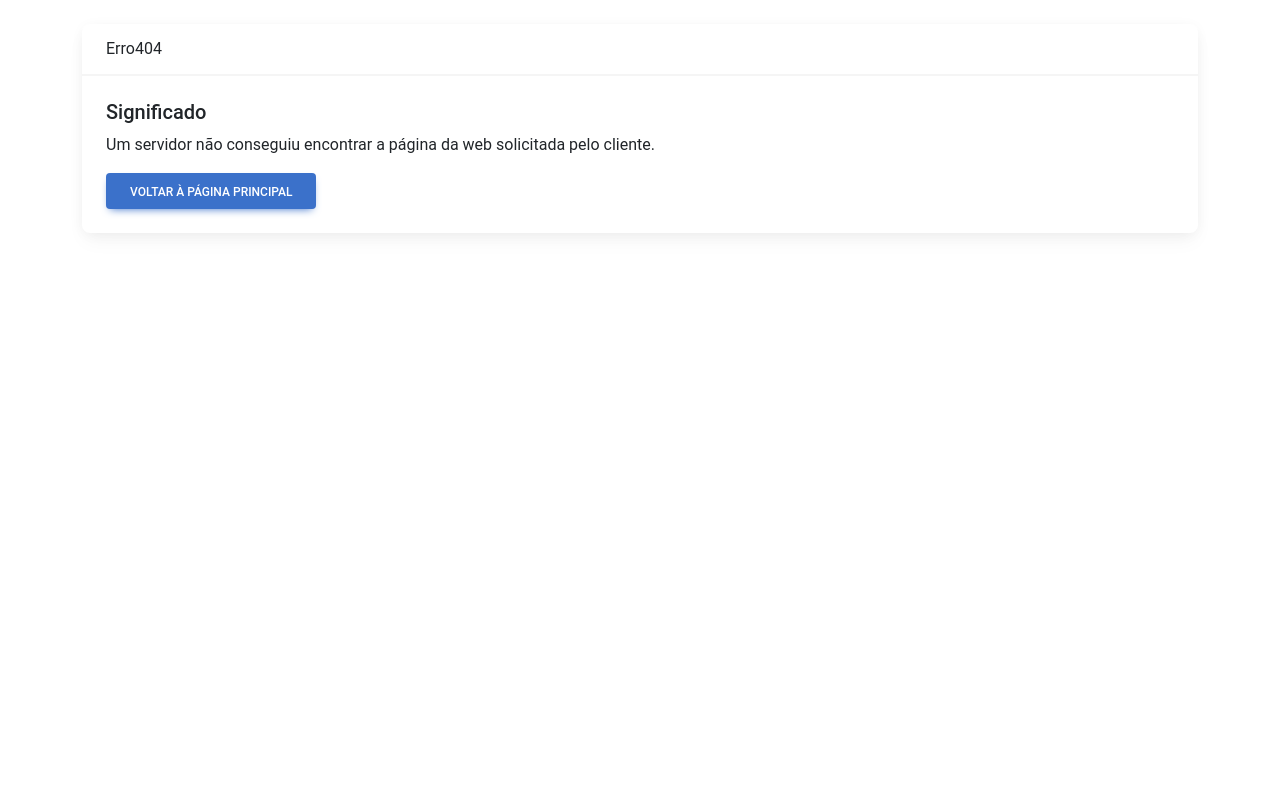
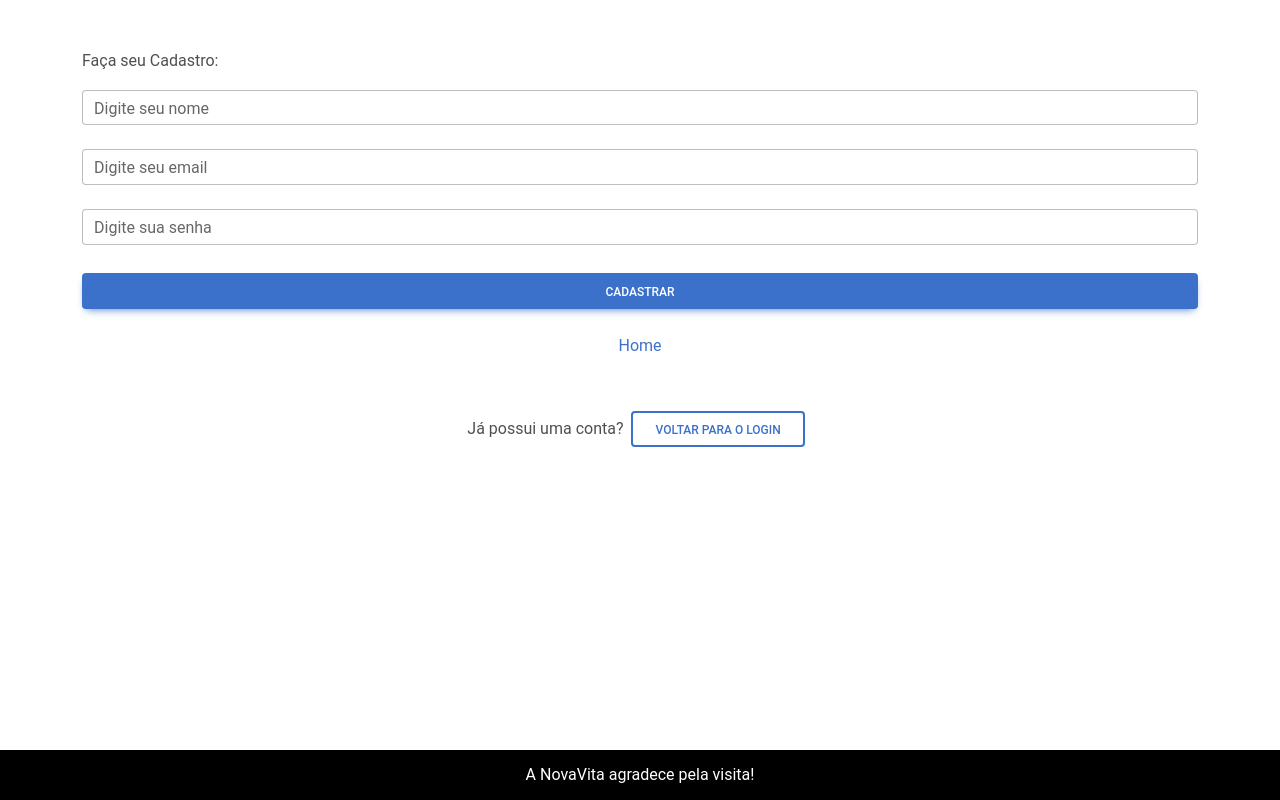
Before and after one commit to NovaVita/FRONT-JS-GS, a React (Vite) app: page /cadastro in a window 1280 px wide. Built offline with nearby package versions, Linux system fonts and the light colour scheme.

Commit message:
Cadastro sendo feito

```diff
--- /dev/null
+++ b/src/components/Cadastro.jsx
@@ -0,0 +1,179 @@
+import { useState } from "react";
+import { useNavigate, Link } from "react-router-dom";
+import {
+  MDBBtn,
+  MDBContainer,
+  MDBRow,
+  MDBCol,
+  MDBInput,
+} from "mdb-react-ui-kit";
+import "mdb-react-ui-kit/dist/css/mdb.min.css";
+
+export default function Cadastro() {
+  const navigate = useNavigate();
+
+  const [novoUsuario, setNovoUsuario] = useState({
+    name: "",
+    email: "",
+    senha: "",
+  });
+
+  const verificarEmailExistente = async (email) => {
+    try {
+      const response = await fetch(
+        `http://localhost:3000/usuarios?email=${email}`
+      );
+      const data = await response.json();
+      return data.length > 0;
+    } catch (error) {
+      console.error("Erro ao verificar e-mail:", error);
+      return false;
+    }
+  };
+
+  const handleRegistro = async () => {
+    if (novoUsuario.name && novoUsuario.email && novoUsuario.senha) {
+      const emailExistente = await verificarEmailExistente(novoUsuario.email);
+
+      if (emailExistente) {
+        alert("Este e-mail já está em uso. Tente outro e-mail.");
+      } else {
+        try {
+          const response = await fetch("http://localhost:3000/usuarios", {
+            method: "POST",
+            headers: {
+              "Content-Type": "application/json",
+            },
+            body: JSON.stringify(novoUsuario),
+          });
+
+          if (response.ok) {
+            alert("Cadastro realizado com sucesso!");
+            setNovoUsuario({ name: "", email: "", senha: "" });
+
+            // window.location.href = "/login";
+            navigate("/login");
+          } else {
+            alert("Falha ao registrar usuário.");
+          }
+        } catch (error) {
+          alert("Ocorreu um erro no processamento da sua solicitação!");
+        }
+      }
+    } else {
+      alert("Por favor, preencha todos os campos.");
+    }
+  };
+
+  const handleChange = (e) => {
+    const { name, value } = e.target;
+    setNovoUsuario({ ...novoUsuario, [name]: value });
+  };
+
+  //   const handleVoltarLogin = () => {
+  //     navigate("/login");
+  //   };
+
+  return (
+    <MDBContainer className="my-5 gradient-form">
+      <MDBRow>
+        <MDBCol col="6" className="mb-5">
+          <form className="d-flex flex-column">
+            <p>Faça seu Cadastro:</p>
+
+            <MDBInput
+              wrapperClass="mb-4"
+              label="Digite seu nome"
+              type="text"
+              name="name"
+              placeholder="Nome"
+              value={novoUsuario.name}
+              onChange={handleChange}
+            />
+            <MDBInput
+              wrapperClass="mb-4"
+              label="Digite seu email"
+              type="email"
+              name="email"
+              placeholder="Email"
+              value={novoUsuario.email}
+              onChange={handleChange}
+            />
+            <MDBInput
+              wrapperClass="mb-4"
+              label="Digite sua senha"
+              type="password"
+              name="senha"
+              placeholder="Senha"
+              value={novoUsuario.senha}
+              onChange={handleChange}
+            />
+
+            <div className="text-center pt-1 mb-5 pb-1">
+              <MDBBtn
+                className="mb-4 w-100 gradient-custom-2"
+                onClick={handleRegistro}
+              >
+                Cadastrar
+              </MDBBtn>
+              <div className="text-muted">
+                <a className="custom1" href="/">
+                  Home
+                </a>
+              </div>
+            </div>
+          </form>
+          <div className="d-flex flex-row align-items-center justify-content-center pb-4 mb-4">
+            <p className="mb-0">Já possui uma conta?</p>
+            <div className="mx-2">
+              <Link to="/login">
+                <MDBBtn outline id="custom2">
+                  Voltar para o login
+                </MDBBtn>
+              </Link>
+            </div>
+          </div>
+        </MDBCol>
+      </MDBRow>
+    </MDBContainer>
+    // <div class="container">
+    //   <h2 className="cadH">Cadastro de Usuário:</h2>
+    //   <div class="mb-3">
+    //     <input
+    //       type="text"
+    //       class="form-control"
+    //       name="name"
+    //       placeholder="Nome"
+    //       value={novoUsuario.name}
+    //       onChange={handleChange}
+    //     />
+    //   </div>
+    //   <div class="mb-3">
+    //     <input
+    //       type="email"
+    //       class="form-control"
+    //       name="email"
+    //       placeholder="Digite seu email"
+    //       value={novoUsuario.email}
+    //       onChange={handleChange}
+    //     />
+    //   </div>
+    //   <div class="mb-3">
+    //     <input
+    //       type="password"
+    //       class="form-control"
+    //       name="senha"
+    //       placeholder="Digite sua senha"
+    //       value={novoUsuario.senha}
+    //       onChange={handleChange}
+    //     />
+    //   </div>
+    //   <button class="btnCad" onClick={handleRegistro}>
+    //     Cadastrar
+    //   </button>
+    //   <button class="btnVolt" onClick={handleVoltarLogin}>
+    //     Voltar para o Login
+    //   </button>
+    // </div>
+  );
+}
--- a/src/components/Header.jsx
+++ b/src/components/Header.jsx
@@ -12,8 +12,8 @@ function Teste() {
         <Navbar.Collapse id="basic-navbar-nav">
           <Nav className="me-auto">
             <Nav.Link href="/erro404">Home</Nav.Link>
-            <NavDropdown title="Dropdown" id="basic-nav-dropdown">
-              <NavDropdown.Item href="/erro404">Page1</NavDropdown.Item>
+            <NavDropdown title="Acessos" id="basic-nav-dropdown">
+              <NavDropdown.Item href="/erro404">Monitoramento</NavDropdown.Item>
               <NavDropdown.Item href="/erro404">Page2</NavDropdown.Item>
               <NavDropdown.Item href="/erro404">Page3</NavDropdown.Item>
 
--- a/src/components/Login.jsx
+++ b/src/components/Login.jsx
@@ -2,8 +2,7 @@
 // import Form from "react-bootstrap/Form";
 // import Container from "react-bootstrap/Container";
 import { useState } from "react";
-import { useNavigate } from "react-router-dom";
-import { Link } from 'react-router-dom';
+import { useNavigate, Link } from "react-router-dom";
 import {
   MDBBtn,
   MDBContainer,
@@ -33,7 +32,7 @@ export default function Login() {
     let user = users;
 
     try {
-      const response = await fetch("https://localhost:3000/usuarios");
+      const response = await fetch("http://localhost:3000/usuarios");
       users = await response.json();
     } catch (error) {
       alert("Ocorreu um erro no processamento da sua solicitação!");
@@ -63,26 +62,25 @@ export default function Login() {
       <MDBRow>
         <MDBCol col="6" className="mb-5">
           <form className="d-flex flex-column" onSubmit={handleSubmit}>
-
-            <p>Faça seu login:</p>
+            <p>Faça seu Login:</p>
 
             <MDBInput
               wrapperClass="mb-4"
-              label="Endereço de Email"
+              label="Digite seu email"
               type="email"
               name="email"
               id="idEmail"
-              placeholder="Digite seu email"
+              placeholder="Email"
               value={usuario.email}
               onChange={handleChange}
             />
             <MDBInput
               wrapperClass="mb-4"
-              label="Senha"
+              label="Digite sua senha"
               type="password"
               name="senha"
               id="idSenha"
-              placeholder="Digite sua senha"
+              placeholder="Senha"
               value={usuario.senha}
               onChange={handleChange}
             />
@@ -99,8 +97,10 @@ export default function Login() {
           <div className="d-flex flex-row align-items-center justify-content-center pb-4 mb-4">
             <p className="mb-0">Não possui uma conta?</p>
             <div className="mx-2">
-              <Link to="/">
-                <MDBBtn outline id="custom2">Registrar</MDBBtn>
+              <Link to="/cadastro">
+                <MDBBtn outline id="custom2">
+                  Registrar
+                </MDBBtn>
               </Link>
             </div>
           </div>
--- a/src/main.jsx
+++ b/src/main.jsx
@@ -2,10 +2,11 @@ import React from "react";
 import { createBrowserRouter, RouterProvider } from "react-router-dom";
 import ReactDOM from 'react-dom/client'
 import App from './App.jsx'
+import Erro404 from "./routes/Erro404/Erro404.jsx";
 import Home from "./routes/Home/Home.jsx";
 import Login from "./routes/Login/Login.jsx";
 import Aboutus from "./routes/AboutUs/Aboutus.jsx";
-import Erro404 from "./routes/Erro404/Erro404.jsx";
+import Cadastro from "./routes/Cadastro/Cadastro.jsx";
 
 const router = createBrowserRouter([
   {
@@ -16,6 +17,7 @@ const router = createBrowserRouter([
       { path: "/", element: <Home /> },
       { path: "/login", element: <Login /> },
       { path: "/aboutus", element: <Aboutus /> },
+      { path: "/cadastro", element: <Cadastro />},
     ],
   },
 ]);
--- /dev/null
+++ b/src/routes/Cadastro/Cadastro.jsx
@@ -0,0 +1,11 @@
+import Cadastro from "../../components/Cadastro.jsx";
+import Footer from '../../components/Footer.jsx';
+
+export default function Loginn(){
+    return(
+        <>
+            <Cadastro/>
+            <Footer/>
+        </>
+    );
+}
```
Also changed, not shown: dados.json (renamed from api.json), src/components/Monitoramento.jsx (added).
